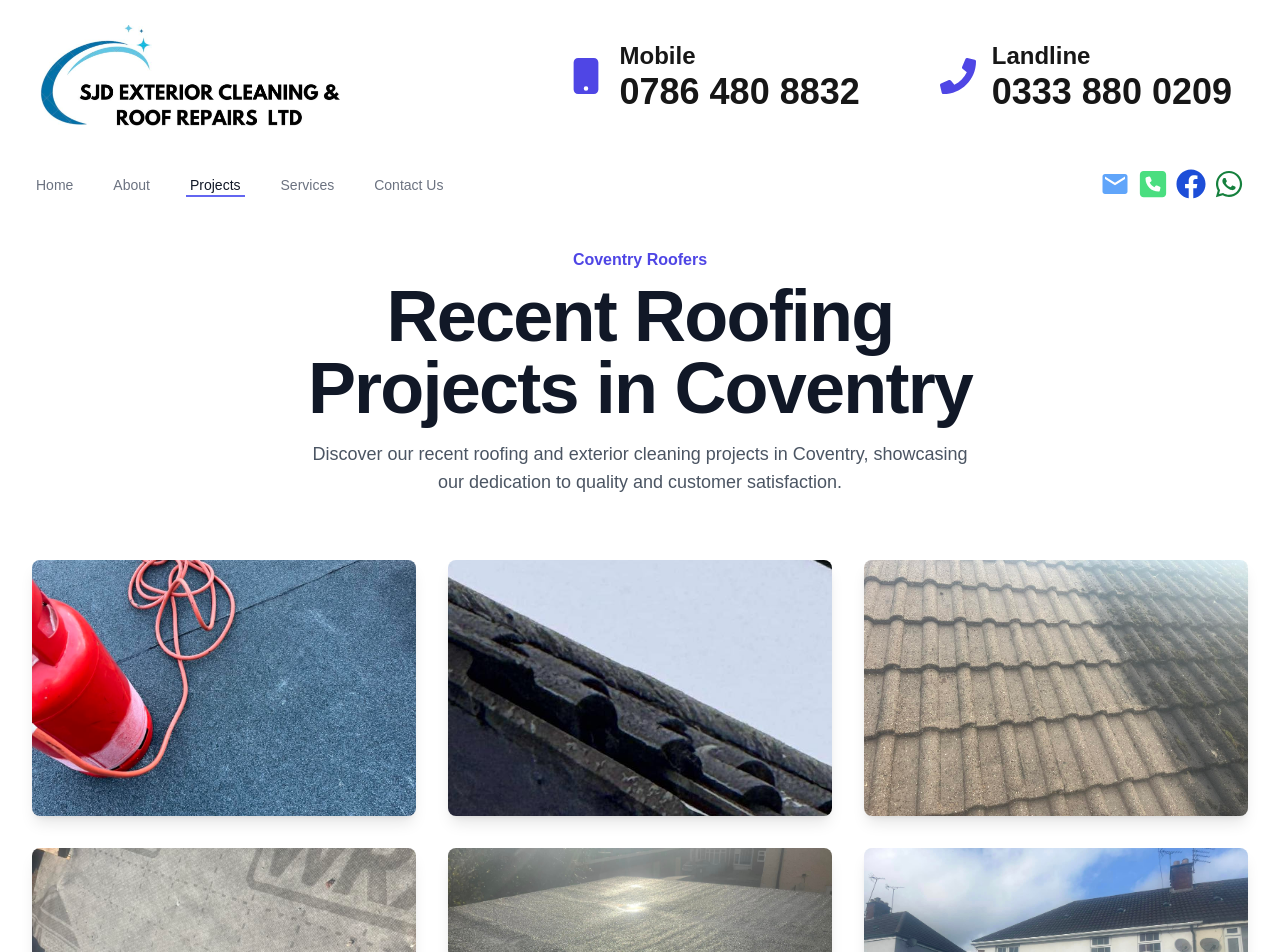
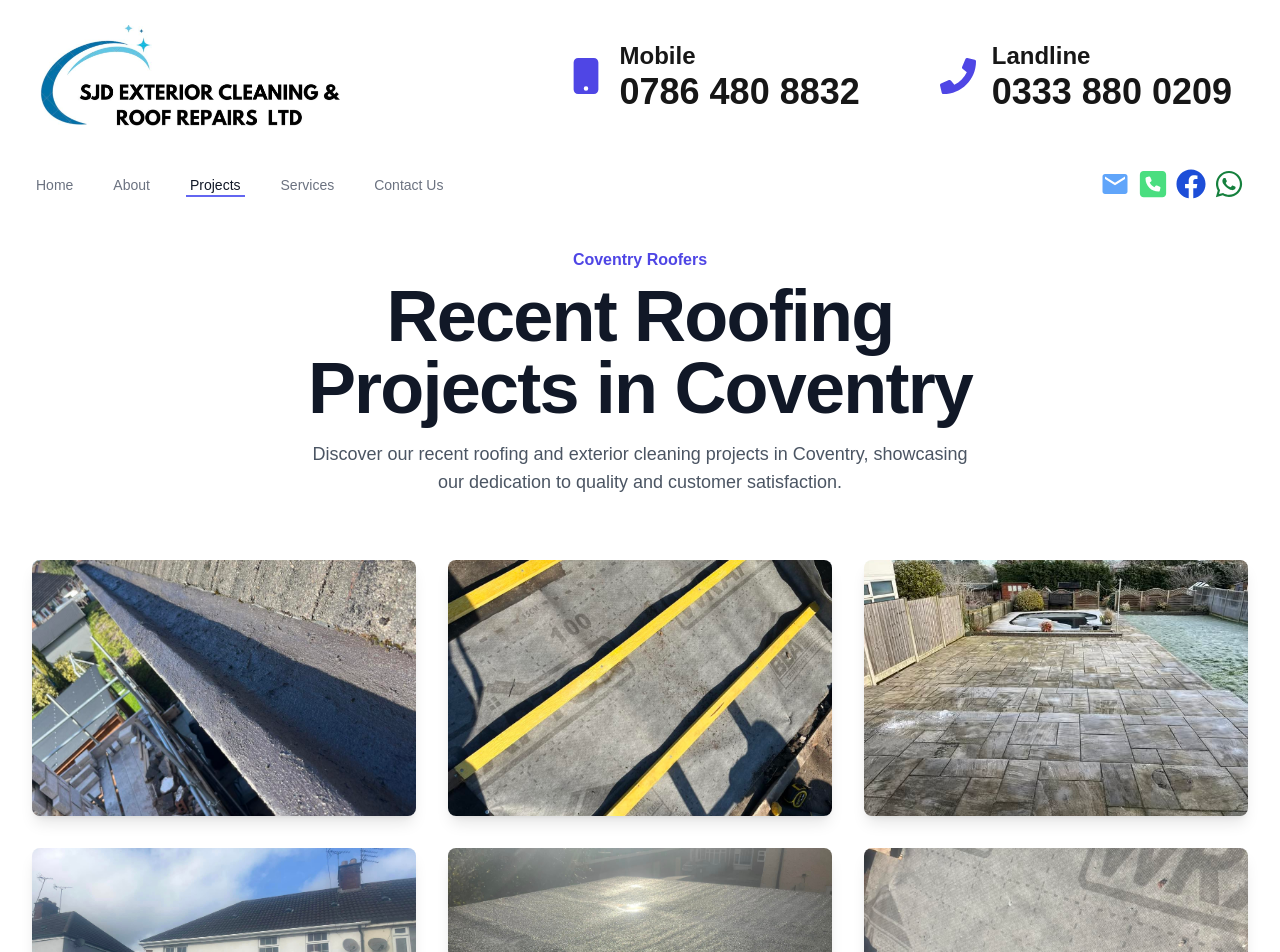
Before and after one commit to Leorev01/SJD_Roofing, a Next.js app: page /projects in a window 1280 px wide. Shown: the top 952 px of the page. Built offline with nearby package versions, Linux system fonts and the light colour scheme.

Commit message:
reverses project mapping

```diff
--- a/app/projects/page.tsx
+++ b/app/projects/page.tsx
@@ -132,7 +132,7 @@ const Projects = () => {
       {/* Projects Grid */}
       <div className="max-w-7xl mx-auto py-16 px-4 sm:px-6 lg:px-8">
         <div className="grid grid-cols-1 sm:grid-cols-2 lg:grid-cols-3 gap-8">
-          {projects.map((project) => (
+          {projects.reverse().map((project) => (
             <div
               key={project.id}
               className="group relative overflow-hidden rounded-lg shadow-lg hover:shadow-2xl transition-shadow duration-300 cursor-pointer"
```
